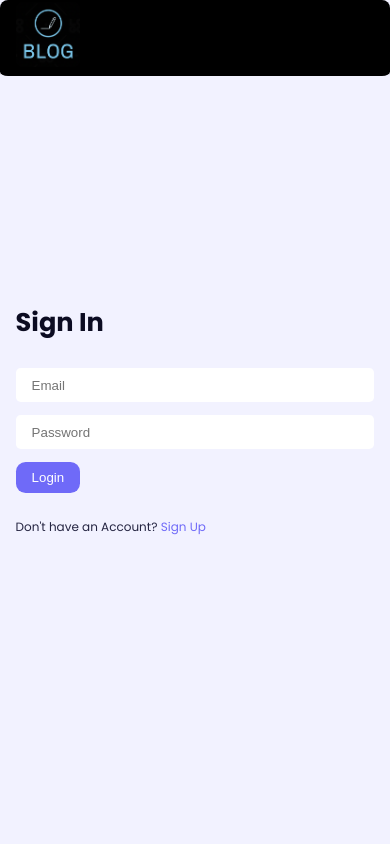
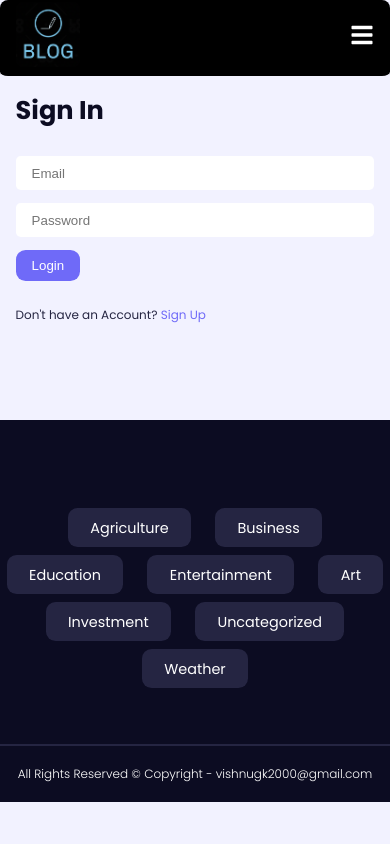
Before and after one commit to VishnuGPillai/mern-blog, a React (Create React App) app in the folder client/: page /login in a window 390 px wide. Shown: the top 844 px of the page. Built offline with nearby package versions, Linux system fonts and the light colour scheme; what javascript-time-ago would draw is missing.

Commit message:
index.css

```diff
--- a/client/src/index.css
+++ b/client/src/index.css
@@ -37,6 +37,7 @@ body {
   font-family: "Poppins", sans-serif;
   background: var(--color-bg);
   font-size: 0.9rem;
+  /* min-height: 100vh; */
   line-height: 1.6;
   color: var(--color-gray-700);
 }
@@ -195,11 +196,12 @@ nav {
 .nav__toggle-btn {
   display: none;
 }
-.nav__menu  li  a{
-  color:  #b7c2d6 ;
+.nav__menu li a {
+  color: #b7c2d6;
 }
 /* =================================FOOTER================================= */
 footer {
+  display: block;
   background: var(--color-gray-900);
   margin-top: 6rem;
   overflow: auto;
@@ -362,7 +364,7 @@ textarea {
 .create-post {
   width: var(--form-width);
   margin-inline: auto;
-  height: calc(100vh - 12rem);
+  /* height: calc(100vh - 12rem); */
   display: grid;
   place-items: center;
 }
@@ -601,6 +603,7 @@ textarea {
     padding: 0.85rem 2.5rem;
   }
   .nav__toggle-btn {
+    color: white;
     display: inline-block;
     background: transparent;
     font-size: 1.5rem;
@@ -649,4 +652,5 @@ textarea {
   .dashboard__post-thumbnail {
     width: 5rem;
   }
+
 }
```
